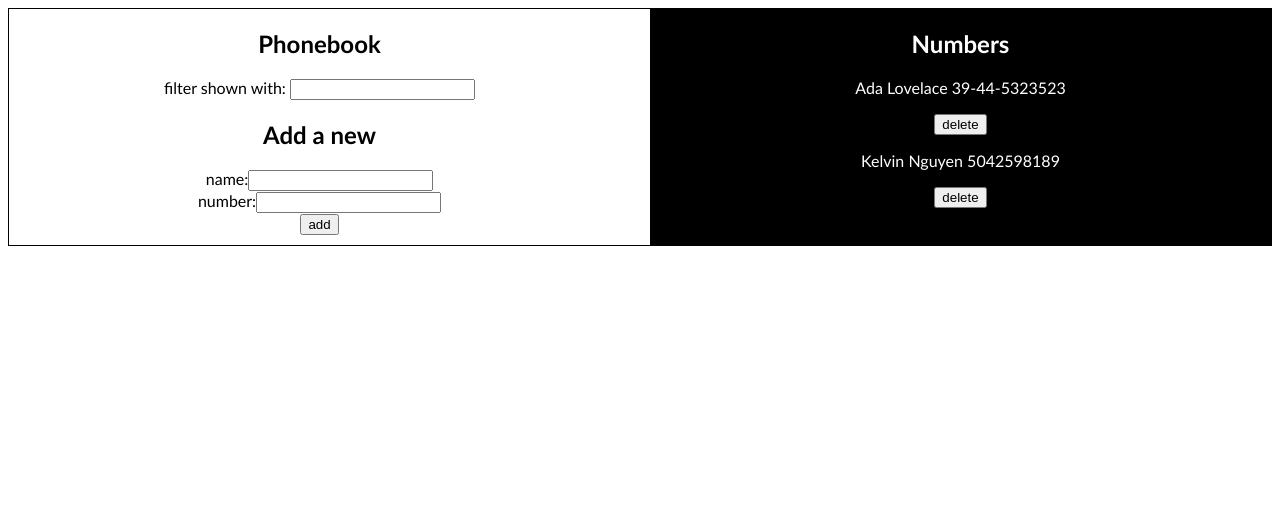
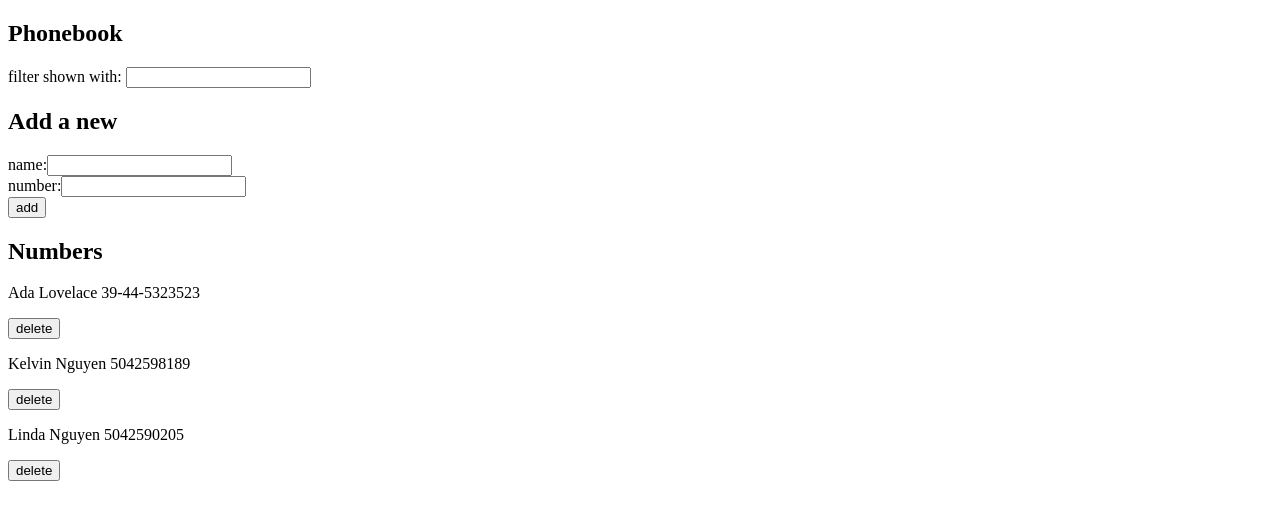
Before and after one commit to KelTamNguyen/fullstackopen, a React (Create React App) app in the folder part2/phonebook/: page / in a window 1280 px wide. Shown: the top 520 px of the page. Built offline with nearby package versions, Linux system fonts and the light colour scheme; data requests are answered from the project's data file.

Commit message:
complete exercises 2.18-2.19

```diff
--- a/part2/phonebook/db.json
+++ b/part2/phonebook/db.json
@@ -8,7 +8,12 @@
     {
       "name": "Kelvin Nguyen",
       "number": "5042598189",
-      "id": 5
+      "id": 3
+    },
+    {
+      "name": "Linda Nguyen",
+      "number": "5042590205",
+      "id": 4
     }
   ]
 }
--- a/part2/phonebook/src/App.js
+++ b/part2/phonebook/src/App.js
@@ -3,13 +3,14 @@ import PersonForm from './components/PersonForm';
 import Persons from './components/Persons';
 import Filter from './components/Filter';
 import personService from './services/persons';
-import './index.css';
+import Notification from './components/Notification';
 
 const App = () => {
   const [persons, setPersons] = useState([]);
   const [ newName, setNewName ] = useState('');
   const [ newNumber, setNewNumber ] = useState('');
   const [ query, setQuery ] = useState('');
+  const [notification, setNotification] = useState(null)
 
   useEffect(() => {
     personService
@@ -39,7 +40,13 @@ const App = () => {
     if (existingPerson === undefined) {
       personService
         .createPerson(newPerson)
-        .then(returnedPerson => setPersons(persons.concat(returnedPerson)))
+        .then(returnedPerson => {
+          setPersons(persons.concat(returnedPerson));
+          setNotification({message: `Added ${newPerson.name}`, type: 'success'});
+          setTimeout(() => {
+            setNotification(null)
+          }, 5000);
+        })
     } else {
         if (window.confirm(`${newName} is already added to phonebook, replace the old number with a new one?`)) {
           personService
@@ -47,7 +54,18 @@ const App = () => {
             .then(() => {
               personService
                 .getPersons()
-                .then(persons => setPersons(persons))
+                .then(persons => {
+                  setPersons(persons);
+                  setNotification(`Updated ${existingPerson.name}`);
+                  setTimeout(() => {
+                    setNotification(null)
+                  }, 5000);
+                })
+            })
+            .catch(err => {
+              console.log(err);
+              setPersons(persons.filter(person => person.id !== existingPerson.id));
+              setNotification({message: `${existingPerson.name} has already been removed from server`, type: 'error'});
             })
         }
     }
@@ -67,9 +85,9 @@ const App = () => {
   }
 
   return (
-    <div className="flex-container">
-      <div className="flex-child">
+    <div>
       <h2>Phonebook</h2>
+      <Notification content={notification} />
       <Filter queryValue={query} handleQuery={handleQuery} />
       <h2>Add a new</h2>
       <PersonForm
@@ -79,11 +97,8 @@ const App = () => {
         handleNewName={handleNewName}
         handleNewNumber={handleNewNumber}
       />
-      </div>
-      <div className="flex-child numbers-list">
       <h2>Numbers</h2>
       <Persons persons={persons} handleDelete={deletePerson} />
-      </div>
     </div>
   )
 }
--- /dev/null
+++ b/part2/phonebook/src/components/Notification.js
@@ -0,0 +1,16 @@
+import React from 'react'
+import '../index.css'
+
+export default function Notification({ content }) {
+    if (content === null) {
+        return null;
+    }
+
+    const {message, type} = content;
+
+    return (
+        <div className={type}>
+            {message}
+        </div>
+    )
+}
--- a/part2/phonebook/src/index.css
+++ b/part2/phonebook/src/index.css
@@ -1,24 +1,20 @@
-label {
-    text-align: right;
-}
 
-.flex-container {
-    display: flex;
-    border: 1px solid black;
-    font-family: 'Gill Sans', 'Gill Sans MT', Calibri, 'Trebuchet MS', sans-serif;
-}
+.success {
+    color: green;
+    background: lightgrey;
+    font-size: 20px;
+    border-style: solid;
+    border-radius: 5px;
+    padding: 10px;
+    margin-bottom: 10px;
+  }
 
-.flex-child {
-    flex: 1;
-    text-align: center;
-    padding-bottom: 10px;
-}
-
-.flex-child:first-child {
-   margin-right: 20px;
-}
-
-.numbers-list {
-    color: white;
-    background-color: black;
-}
+.error {
+    color: red;
+    background: lightgrey;
+    font-size: 20px;
+    border-style: solid;
+    border-radius: 5px;
+    padding: 10px;
+    margin-bottom: 10px;
+  }
```
Lines whose indentation alone changed are shown as unchanged.
